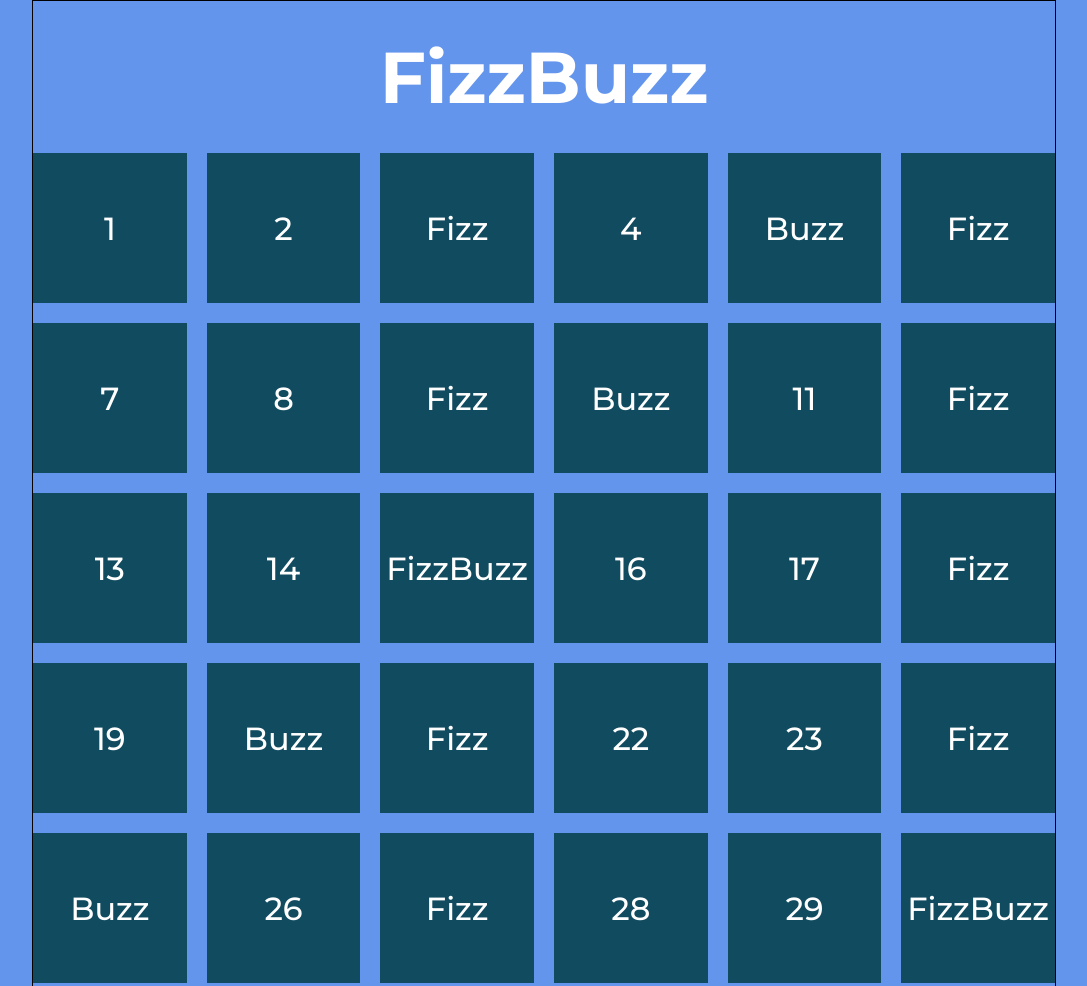
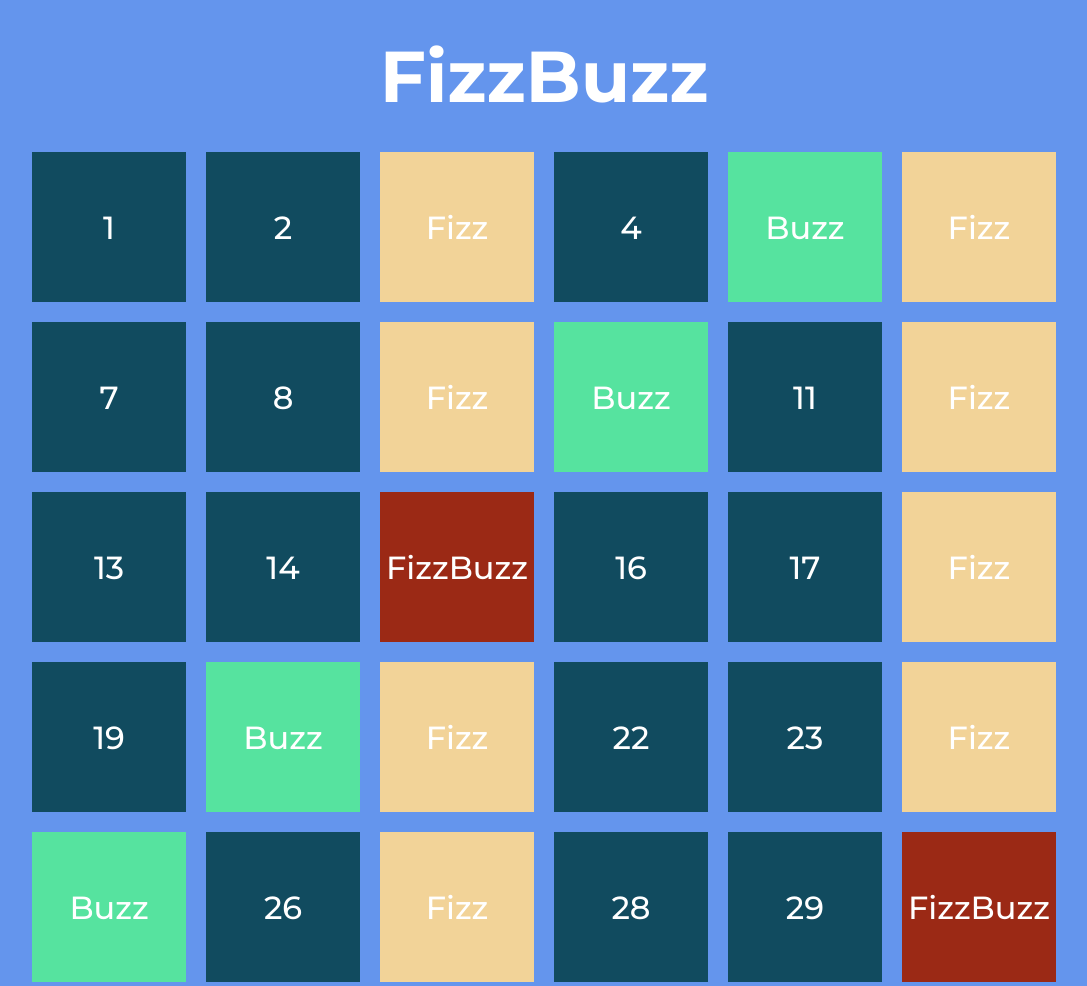
Before and after one commit to nespolisimmaco/js-fizzbuzz, a plain HTML site: page index.html in a window 1280 px wide. Shown: the top 986 px of the page, without its empty margins (96-1183 px from the left). Drawn offline with Linux system fonts and the light colour scheme.

Commit message:
Add: different colors of boxes based on their element and Project completed

```diff
--- a/css/style.css
+++ b/css/style.css
@@ -15,8 +15,6 @@ body {
 .container {
     width: 80%;
     margin: 0 auto;
-    /* debug */
-    border: 1px solid black;
 }
 
 h1 {
@@ -40,3 +38,15 @@ h1 {
     font-size: 2rem;
     background-color: #114B5F;
 }
+
+.fizz {
+    background-color: #F2D398;
+}
+
+.buzz {
+    background-color: #56E39F;
+}
+
+.fizzbuzz {
+    background-color: #9B2915;
+}
--- a/js/script.js
+++ b/js/script.js
@@ -6,21 +6,25 @@
 const gridElem = document.querySelector(".grid");
 
 for(let i = 1; i <= 100; i++) {
+    let color;
     if (i % 3 === 0 && i % 5 === 0) {
         // Multipli di 3 e di 5
         console.log("FizzBuzz");
-        gridElem.innerHTML += `<div class="box">${"FizzBuzz"}</div>`
+        color = "fizzbuzz";
+        gridElem.innerHTML += `<div class="box ${color}">${"FizzBuzz"}</div>`;
     } else if (i % 3 === 0) {
         // Multipli di 3
         console.log("Fizz");
-        gridElem.innerHTML += `<div class="box">${"Fizz"}</div>`
+        color = "fizz";
+        gridElem.innerHTML += `<div class="box ${color}">${"Fizz"}</div>`;
     } else if (i % 5 === 0) {
         // Multipli di 5
         console.log("Buzz");
-        gridElem.innerHTML += `<div class="box">${"Buzz"}</div>`
+        color = "buzz";
+        gridElem.innerHTML += `<div class="box ${color}">${"Buzz"}</div>`;
     } else {
         // Tutti gli altri numeri
         console.log(i);
-        gridElem.innerHTML += `<div class="box">${i}</div>`
+        gridElem.innerHTML += `<div class="box">${i}</div>`;
     }
 }
```
